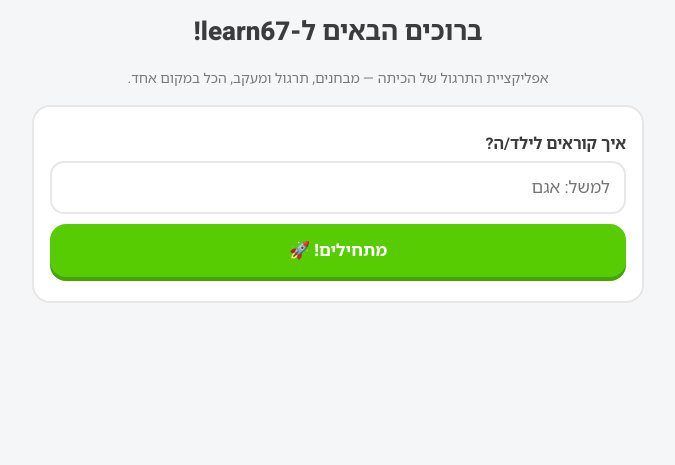
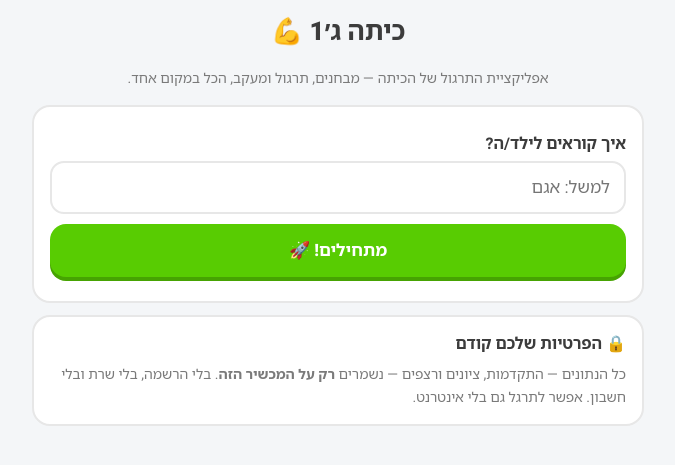
Before and after one commit to itzikban/Learn67, a plain HTML site: page index.html in a window 1280 px wide. Shown: the part 153-618 px from the top of the page, without its empty margins (302-977 px from the left). Drawn offline with Linux system fonts and the light colour scheme.

Commit message:
feat: class pride gimel-1 branding and privacy explainer (#4)

```diff
--- a/index.html
+++ b/index.html
@@ -139,7 +139,7 @@ label.fl{display:block;font-weight:700;margin-bottom:4px}
   <section id="view-setup" class="view">
     <div class="hero">
       <div class="logo">🎒</div>
-      <h1>ברוכים הבאים ל-learn67!</h1>
+      <h1>כיתה ג׳1 💪</h1>
       <p class="muted">אפליקציית התרגול של הכיתה — מבחנים, תרגול ומעקב, הכל במקום אחד.</p>
       <div class="card" style="text-align:right">
         <div id="childList" style="margin-bottom:6px"></div>
@@ -148,6 +148,10 @@ label.fl{display:block;font-weight:700;margin-bottom:4px}
           <input type="text" id="childName" maxlength="20" placeholder="למשל: אגם" autocomplete="off">
         </div>
         <button class="btn" id="setupGo">מתחילים! 🚀</button>
+      </div>
+      <div class="card" style="text-align:right;margin-top:10px">
+        <b>🔒 הפרטיות שלכם קודם</b>
+        <p class="muted" style="margin:6px 0 0">כל הנתונים — התקדמות, ציונים ורצפים — נשמרים <b>רק על המכשיר הזה</b>. בלי הרשמה, בלי שרת ובלי חשבון. אפשר לתרגל גם בלי אינטרנט.</p>
       </div>
     </div>
   </section>
@@ -159,6 +163,7 @@ label.fl{display:block;font-weight:700;margin-bottom:4px}
       <span class="streak" id="streakPill">🔥 <bdi id="streakNum">0</bdi> ימים ברצף</span>
     </div>
     <button class="btn ghost small" id="switchChild" style="margin:0 0 10px">🔄 החלפת תלמיד/ה</button>
+    <div style="margin-bottom:10px"><span class="badge purple" style="font-size:14px">🎒 כיתה ג׳1 — הכיתה שמתרגלת ביחד 💪</span></div>
 
     <h2>📅 לוח מבחנים כיתתי</h2>
     <div id="testsBoard"></div>
```
